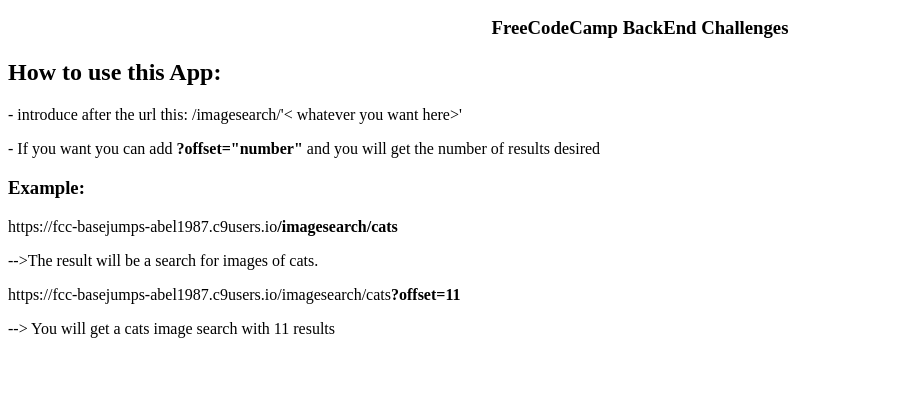
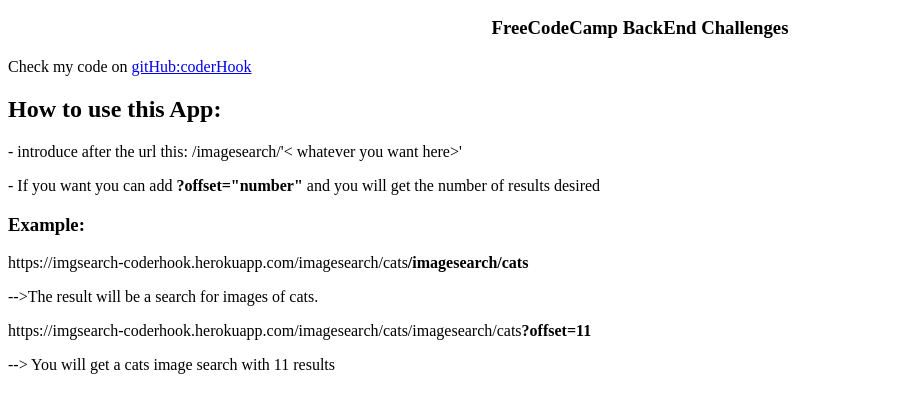
Before and after one commit to coderHook/img_search, a website: page public/index.html in a window 1280 px wide. Shown: the part 96-508 px from the top of the page, without its empty margins (0-914 px from the left). Drawn offline with Linux system fonts and the light colour scheme.

Commit message:
Update index.html
Final changes to add heroku url and my github repository

```diff
--- a/public/index.html
+++ b/public/index.html
@@ -11,13 +11,14 @@
    </div>
 
     <div class="content">
+        <quote>Check my code on <a href="https://github.com/coderHook/img_search/blob/master/app.js">gitHub:coderHook</a></quote>
         <h2>How to use this App:</h2>
         <p> - introduce after the url this: /imagesearch/'< whatever you want here>'</p>
         <p> - If you want you can add <strong>?offset="number"</strong> and you will get the number of results desired</p>
         <h3>Example:</h3>
-        <p>https://fcc-basejumps-abel1987.c9users.io<strong>/imagesearch/cats</strong></p>
+        <p>https://imgsearch-coderhook.herokuapp.com/imagesearch/cats<strong>/imagesearch/cats</strong></p>
         <p> -->The result will be a search for images of cats.</p>
-        <p>https://fcc-basejumps-abel1987.c9users.io/imagesearch/cats<b>?offset=11</b></p>
+        <p>https://imgsearch-coderhook.herokuapp.com/imagesearch/cats/imagesearch/cats<b>?offset=11</b></p>
         <p> --> You will get a cats image search with 11 results</p>
     </div>
 </html>
```
